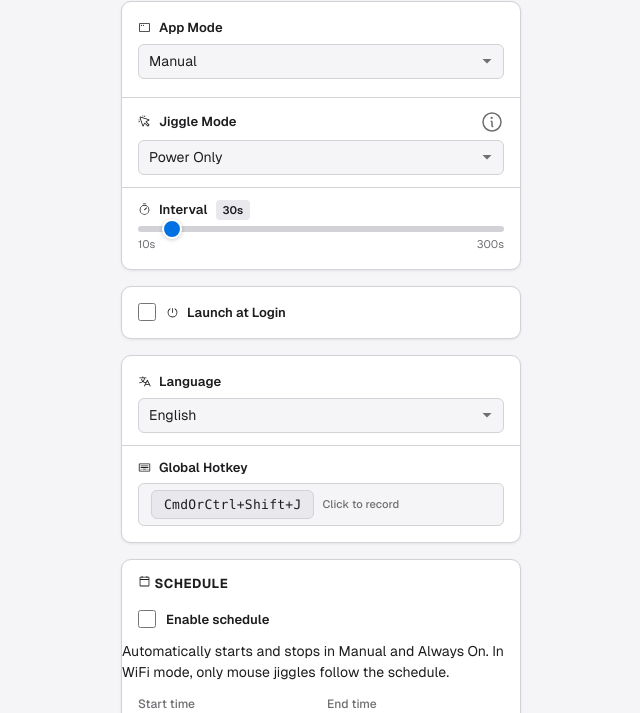
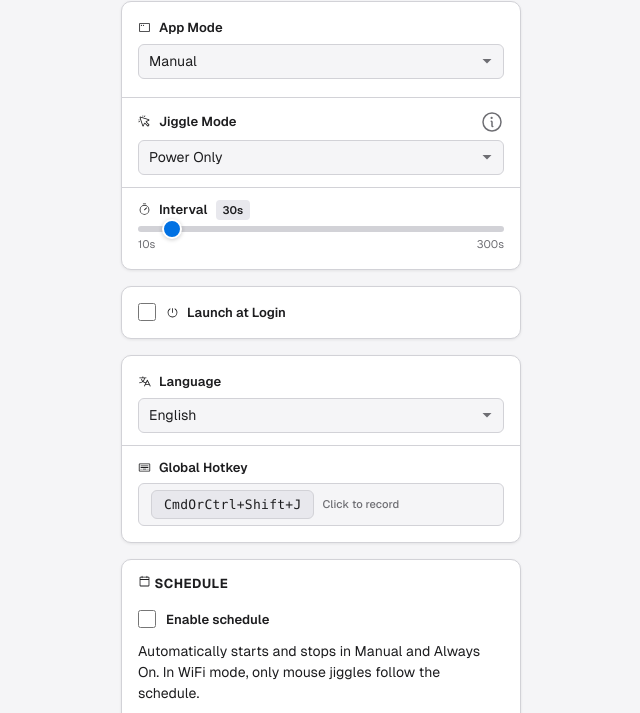
Before and after one commit to shoootyou/stay-awake, a website: page src/settings.html in a window 1280 px wide. Shown: the part 87-800 px from the top of the page, without its empty margins (319-959 px from the left). Drawn offline with Linux system fonts and the light colour scheme.

Commit message:
fix(settings): pad the schedule hint like the card content
Co-authored-by: yui-soul <284271367+yui-soul@users.noreply.github.com>

```diff
--- a/src/settings.css
+++ b/src/settings.css
@@ -639,3 +639,7 @@ header h1 svg {
   margin-left: auto;
   flex-shrink: 0;
 }
+
+.group .field-hint {
+  padding: 0 16px;
+}
```
